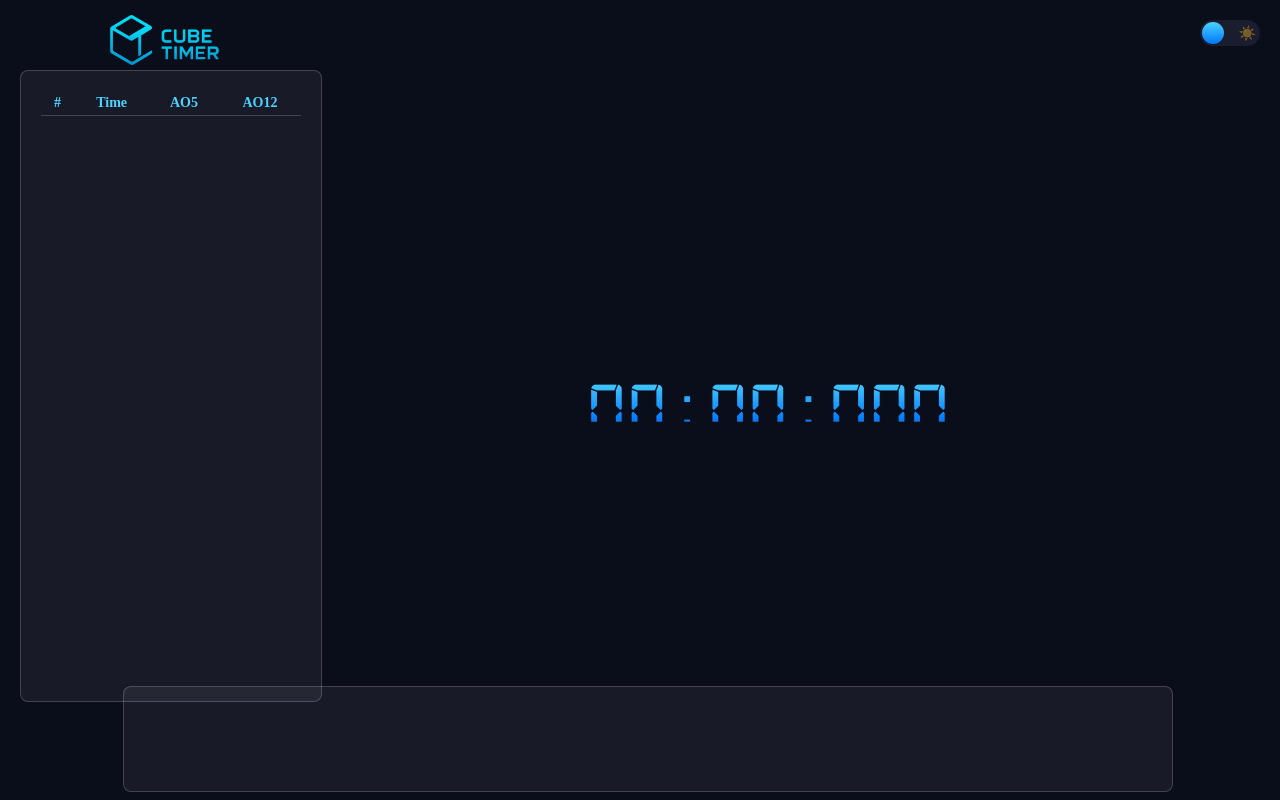
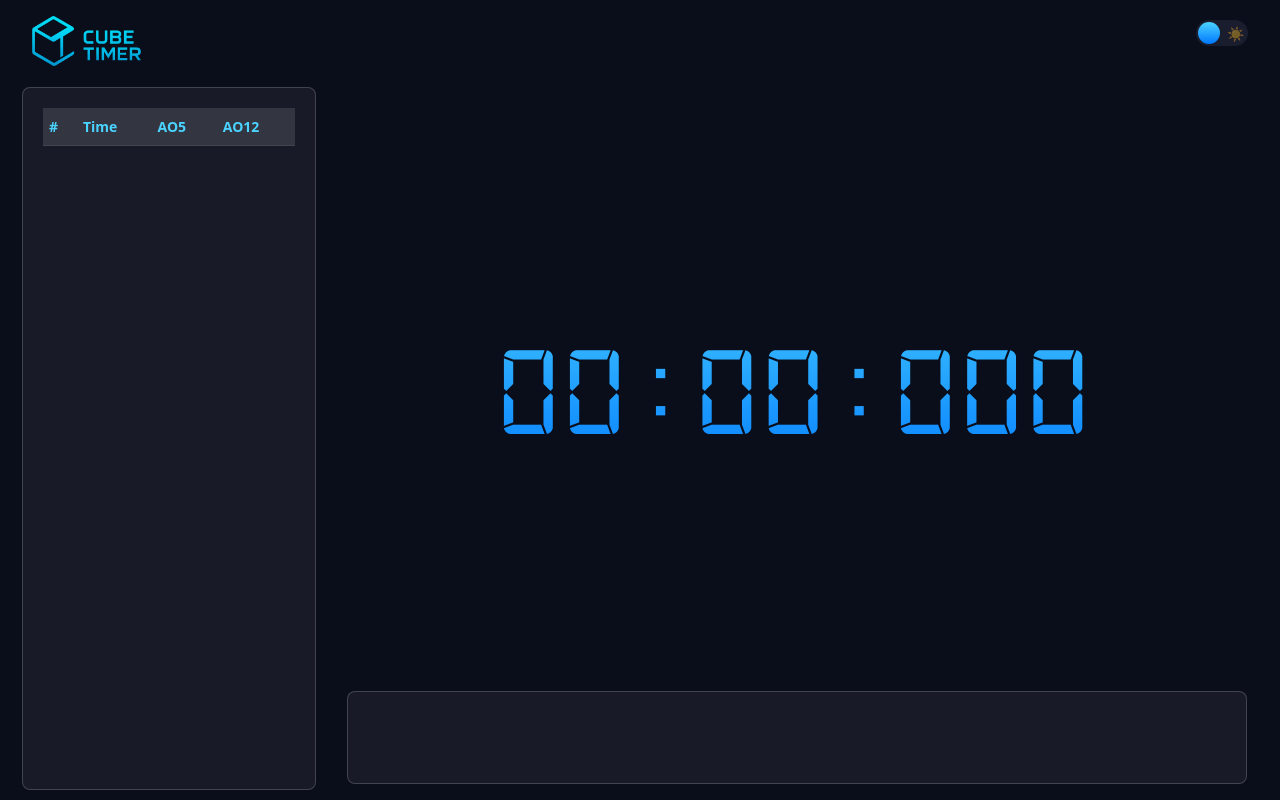
Before and after one commit to frocky10/cubetimer.nl, a PHP site: page / in a window 1280 px wide. Run offline with PHP 8.4, Linux system fonts and the light colour scheme; lists and menus that the app fills with data are empty.

Commit message:
New layout with Bootstrap

```diff
--- a/public_html/Style/style.css
+++ b/public_html/Style/style.css
@@ -18,14 +18,15 @@
     --border-light: rgba(0,0,0,0.25);
 }
 
-body {
-    display: flex;
-    height: 100vh;
+html, body {
+    height: 100%;
     margin: 0;
+    padding: 0;
     user-select: none;
     background: var(--bg-dark);
     color: white;
     transition: background 0.3s ease, color 0.3s ease;
+    overflow: hidden;
 }
 
 [data-theme="light"] body {
@@ -33,29 +34,74 @@
     color: black;
 }
 
+.container-fluid {
+    background: inherit;
+    color: inherit;
+}
+
 /* LOGO */
+header {
+    min-height: 70px;
+}
+
 #logo {
-    position: absolute;
-    top: 15px;
-    left: 110px;
     height: 50px;
     width: auto;
     object-fit: contain;
     pointer-events: none;
     user-select: none;
+    margin-left: 20px;
+}
+
+/* Times Table Sidebar */
+main.row {
+    min-height: 0; /* Critical for flex children to respect height constraints */
+    height: 100%;
+}
+
+aside {
+    min-height: 0;
+    height: 100%;
+    overflow: hidden; /* Prevent aside from growing */
 }
 
 #times-table {
-    width: 260px;
     padding: 20px;
-    margin-left: 20px;
-    margin-top: 70px;
+    margin: 10px;
     background: var(--table-dark);
     border: 1px solid var(--border-dark);
     border-radius: 8px;
-    height: calc(80vh - 50px);
     overflow-y: auto;
-    flex-shrink: 0;
+    overflow-x: hidden;
+    flex: 1 1 auto;
+    min-height: 0; /* Critical for scrolling in flex containers */
+}
+
+/* Custom scrollbar styling */
+#times-table::-webkit-scrollbar {
+    width: 8px;
+}
+
+#times-table::-webkit-scrollbar-track {
+    background: transparent;
+    border-radius: 4px;
+}
+
+#times-table::-webkit-scrollbar-thumb {
+    background: rgba(75, 211, 255, 0.3);
+    border-radius: 4px;
+}
+
+#times-table::-webkit-scrollbar-thumb:hover {
+    background: rgba(75, 211, 255, 0.5);
+}
+
+[data-theme="light"] #times-table::-webkit-scrollbar-thumb {
+    background: rgba(0, 119, 255, 0.3);
+}
+
+[data-theme="light"] #times-table::-webkit-scrollbar-thumb:hover {
+    background: rgba(0, 119, 255, 0.5);
 }
 
 [data-theme="light"] #times-table {
@@ -63,31 +109,106 @@
     border-color: var(--border-light);
 }
 
-table { width: 100%; border-collapse: collapse; font-size: 14px; }
-th, td { padding: 4px 6px; border-bottom: 1px solid var(--border-dark); }
-[data-theme="light"] th, [data-theme="light"] td { border-color: var(--border-light); }
-th { font-weight: bold; color: #4bd3ff; }
-[data-theme="light"] th { color: #0077ff; }
+#times-table table {
+    width: 100%;
+    font-size: 14px;
+    margin-bottom: 0;
+    color: inherit;
+}
 
+#times-table .table {
+    --bs-table-bg: transparent;
+    --bs-table-color: inherit;
+    border-color: var(--border-dark);
+}
+
+[data-theme="light"] #times-table .table {
+    border-color: var(--border-light);
+}
+
+#times-table thead {
+    position: sticky;
+    top: 0;
+    background: var(--table-dark);
+    z-index: 10;
+}
+
+[data-theme="light"] #times-table thead {
+    background: var(--table-light);
+}
+
+#times-table th,
+#times-table td {
+    padding: 8px 6px;
+    border-bottom: 1px solid var(--border-dark);
+    white-space: nowrap;
+}
+
+[data-theme="light"] #times-table th,
+[data-theme="light"] #times-table td {
+    border-color: var(--border-light);
+}
+
+#times-table th {
+    font-weight: bold;
+    color: #4bd3ff;
+    background: var(--table-dark);
+}
+
+[data-theme="light"] #times-table th {
+    color: #0077ff;
+    background: var(--table-light);
+}
+
+#times-table tbody tr:hover {
+    background: rgba(75, 211, 255, 0.1);
+    --bs-table-hover-bg: rgba(75, 211, 255, 0.1);
+}
+
+[data-theme="light"] #times-table tbody tr:hover {
+    background: rgba(0, 119, 255, 0.1);
+    --bs-table-hover-bg: rgba(0, 119, 255, 0.1);
+}
+
+/* Override Bootstrap table defaults */
+#times-table .table-hover > tbody > tr:hover > * {
+    --bs-table-hover-bg: rgba(75, 211, 255, 0.1);
+    background-color: rgba(75, 211, 255, 0.1);
+}
+
+[data-theme="light"] #times-table .table-hover > tbody > tr:hover > * {
+    --bs-table-hover-bg: rgba(0, 119, 255, 0.1);
+    background-color: rgba(0, 119, 255, 0.1);
+}
+
+/* Timer */
 #timer {
     font-family: 'Digital-7', monospace;
-    font-size: 5rem;
-    letter-spacing: 4px;
+    font-size: clamp(2.5rem, 8vw, 8rem);
+    letter-spacing: 6px;
     background: var(--text-gradient);
     -webkit-background-clip: text;
     background-clip: text;
     color: transparent;
-    position: absolute;
-    left: calc(50% + 130px);
-    top: 50%;
-    transform: translate(-50%, -50%);
     white-space: nowrap;
+    text-align: center;
+    width: 100%;
+    padding: 20px;
+}
+
+/* Extra large timer on desktop */
+@media (min-width: 992px) {
+    #timer {
+        font-size: clamp(5rem, 10vw, 9rem);
+        letter-spacing: 8px;
+    }
 }
 
 .toggle-wrapper {
     position: absolute;
     top: 20px;
     right: 20px;
+    z-index: 1000;
 }
 
 .toggle {
@@ -133,32 +254,76 @@
     transform: translateX(33px);
 }
 
+/* Scrambles */
 .ScrambleBox {
     background: var(--table-dark);
-    height: 10vh;
-    width: 80vw;
-    justify-self: anchor-center;
+    max-height: 150px;
+    min-height: 80px;
+    width: 100%;
+    max-width: 900px;
     border-radius: 8px;
     border: 1px solid var(--border-dark);
-    padding: 12px;
-    font-size: 1.2rem;
-    line-height: 1.4;
+    padding: 15px;
+    font-size: clamp(0.9rem, 2vw, 1.2rem);
+    line-height: 1.6;
     overflow-y: auto;
+    text-align: center;
 }
 
-footer {
-    position: fixed;
-    bottom: 0;
-    left: 0;
-    width: 100%;
-    padding: 8px;
-    text-align: center;
-    z-index: 1000;
+[data-theme="light"] .ScrambleBox {
+    background: var(--table-light);
+    border-color: var(--border-light);
 }
 
 #Scrambles {
     white-space: pre-wrap;
     word-wrap: break-word;
-    font-size: 200%;
     align-content: center;
+    margin: 0;
 }
+
+/* Responsive adjustments */
+@media (max-width: 991.98px) {
+    #times-table {
+        max-height: 300px;
+        margin: 10px;
+    }
+
+    #timer {
+        font-size: clamp(2rem, 10vw, 4rem);
+        padding: 15px;
+    }
+
+    .ScrambleBox {
+        max-height: 120px;
+        font-size: clamp(0.8rem, 2.5vw, 1rem);
+        padding: 12px;
+    }
+}
+
+@media (max-width: 767.98px) {
+    #logo {
+        height: 40px;
+        margin-left: 10px;
+    }
+
+    #times-table {
+        max-height: 250px;
+        padding: 15px;
+        margin: 5px;
+    }
+
+    #times-table table {
+        font-size: 12px;
+    }
+
+    #timer {
+        font-size: clamp(1.8rem, 12vw, 3rem);
+        letter-spacing: 2px;
+    }
+
+    .ScrambleBox {
+        max-height: 100px;
+        padding: 10px;
+    }
+}
--- a/public_html/index.html
+++ b/public_html/index.html
@@ -7,23 +7,19 @@
     <meta name="keywords" content="timer, cubetimer, rubiks cube timer, online timer, webtimer, speedcube, cubeing, wca, wcatimer, speedcubetimer, cube record, stopwatch">
     <title>CubeTimer</title>
     <link rel="icon" type="image/png" href="Pictures\CubeTimerFavicon_V2.png" />
+    <!-- Bootstrap 5.3 CSS -->
+    <link href="https://cdn.jsdelivr.net/npm/bootstrap@5.3.3/dist/css/bootstrap.min.css" rel="stylesheet" integrity="sha384-QWTKZyjpPEjISv5WaRU9OFeRpok6YctnYmDr5pNlyT2bRjXh0JMhjY6hW+ALEwIH" crossorigin="anonymous">
     <link rel="stylesheet" href="Style/style.css" />
     <script src="Script/script.js" defer></script>
     <script type="module" src="Script/scrambleScript.js" defer></script>
+    <!-- Bootstrap 5.3 JS Bundle -->
+    <script src="https://cdn.jsdelivr.net/npm/bootstrap@5.3.3/dist/js/bootstrap.bundle.min.js" integrity="sha384-YvpcrYf0tY3lHB60NNkmXc5s9fDVZLESaAA55NDzOxhy9GkcIdslK1eN7N6jIeHz" crossorigin="anonymous"></script>
     </head>
     <body>
-        <header>
+        <div class="container-fluid h-100 d-flex flex-column">
+            <!-- Header -->
+            <header class="position-relative py-3">
                 <img id="logo" src="Pictures\CubeTimerLogo_V2.png" alt="Logo" />
-        </header>
-        <main>
-            <div id="times-table">
-                <table>
-                    <thead>
-                        <tr><th>#</th><th>Time</th><th>AO5</th><th>AO12</th></tr>
-                    </thead>
-                    <tbody id="table-body"></tbody>
-                </table>
-            </div>
                 <div class="toggle-wrapper">
                     <div class="toggle" id="theme-toggle">
                         <span class="toggle-icon moon active">🌙</span>
@@ -31,11 +27,40 @@
                         <div class="toggle-knob"></div>
                     </div>
                 </div>
+            </header>
+
+            <!-- Main Content Area -->
+            <main class="row flex-grow-1 g-0 overflow-hidden">
+                <!-- Sidebar: Times Table -->
+                <aside class="col-lg-3 col-md-4 col-12 order-lg-1 order-2 d-flex flex-column">
+                    <div id="times-table">
+                        <table class="table table-hover mb-0">
+                            <thead>
+                                <tr>
+                                    <th>#</th>
+                                    <th>Time</th>
+                                    <th>AO5</th>
+                                    <th>AO12</th>
+                                </tr>
+                            </thead>
+                            <tbody id="table-body"></tbody>
+                        </table>
+                    </div>
+                </aside>
+
+                <!-- Main Timer Area -->
+                <div class="col-lg-9 col-md-8 col-12 order-lg-2 order-1 d-flex flex-column">
+                    <div class="flex-grow-1 d-flex align-items-center justify-content-center position-relative">
                         <div id="timer">00:00:000</div>
-        </main>
-        <footer>
-            <div id="Scrambles" class="ScrambleBox">
+                    </div>
+
+                    <!-- Scrambles at bottom of main component -->
+                    <footer class="py-3">
+                        <div id="Scrambles" class="ScrambleBox mx-auto">
                         </div>
                     </footer>
+                </div>
+            </main>
+        </div>
     </body>
 </html>
```
Lines whose indentation alone changed are shown as unchanged.
